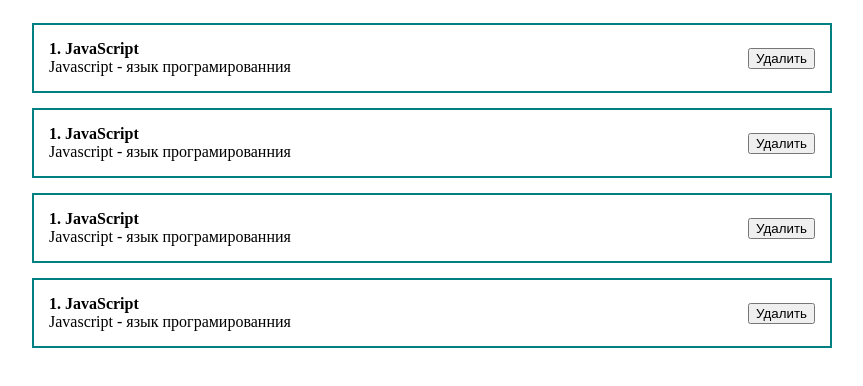
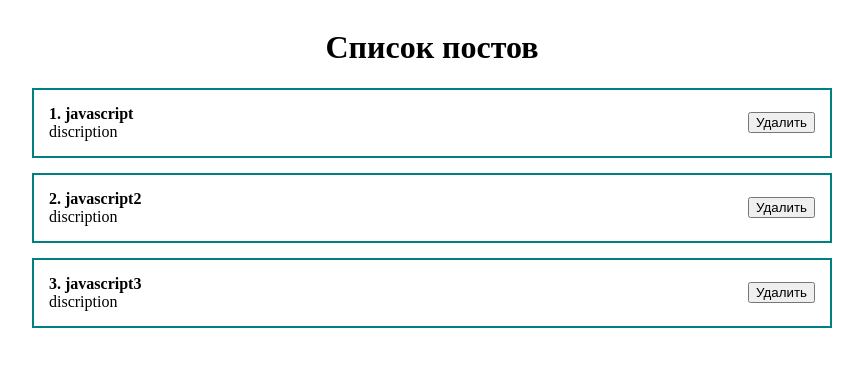
Before and after one commit to AnnieSkywalker/react-start, a React (Create React App) app: page / in a window 1280 px wide. Shown: the top 386 px of the page, without its empty margins (208-1071 px from the left). Built offline with nearby package versions, Linux system fonts and the light colour scheme.

Commit message:
added Postist

```diff
--- a/src/App.js
+++ b/src/App.js
@@ -1,16 +1,22 @@
-import React from "react";
+import React, {useState} from "react";
 import PostItem from "./components/PostItem";
 
 import './stales/App.css'
+import PostList from "./components/PostList";
 
 function App() {
 
+  const [posts, setPosts] = useState([
+      {id: 1, title: 'javascript', body: 'discription' },
+      {id: 2, title: 'javascript2', body: 'discription' },
+      {id: 3, title: 'javascript3', body: 'discription' },
+    ]
+  )
+
   return (
     <div className="App">
-      <PostItem/>
-      <PostItem/>
-      <PostItem/>
-      <PostItem/>
+      <PostList posts={posts} title='Список постов'/>
+
     </div>
   );
 }
--- a/src/components/PostItem.jsx
+++ b/src/components/PostItem.jsx
@@ -1,18 +1,21 @@
 import React from "react";
 
-const PostItem = function () {
+const PostItem = function (props) {
 
   return(
     <div className="post">
+
       <div className="post__content">
-        <strong>1. JavaScript</strong>
+        <strong>{props.post.id}. {props.post.title}</strong>
         <div>
-          Javascript - язык програмированния
+          {props.post.body}
         </div>
       </div>
       <div className="post__btn">
         <button>Удалить</button>
       </div>
+
+
     </div>
   )
 }
--- /dev/null
+++ b/src/components/PostList.jsx
@@ -0,0 +1,19 @@
+import React from "react";
+import PostItem from "./PostItem";
+
+const PostList = function ({posts, title}) {
+
+  return(
+    <div>
+      <h1 style={{textAlign: 'center'}}>{title}</h1>
+
+      {posts.map(post =>
+        <PostItem post={post} key={post.id}/>
+      )}
+
+
+    </div>
+  )
+}
+
+export default PostList;
```
